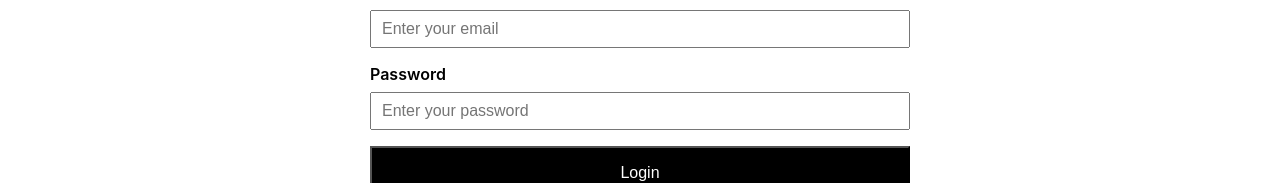
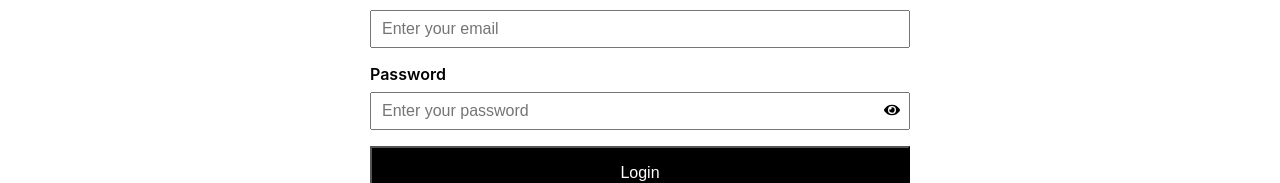
Before and after one commit to Yasindev46/hotelbooking, a React (Create React App) app: page /login in a window 1280 px wide. Shown: the part 143-326 px from the top of the page. Built offline with nearby package versions, Linux system fonts and the light colour scheme.

Commit message:
notification for incorrect password added

```diff
--- a/src/features/auth.js
+++ b/src/features/auth.js
@@ -43,7 +43,7 @@ export const loginUser=createAsyncThunk("auth/login",async(userData,thunkApi)=>{
         const data =await res.json();
         localStorage.setItem("user",JSON.stringify(data))
         return data;
-    } catch (error) {
+      } catch (error) {
         return thunkApi.rejectWithValue(error.message);
     }
 })
@@ -112,7 +112,7 @@ export const authSlice = createSlice({
       .addCase(loginUser.rejected,(state,action)=>{
         state.isError = true;
         state.isSuccess = false;
-        state.message = action.payload;
+        state.message = "Email or Password is incorrect";
       })
       .addCase(logoutUser.pending,(state,action)=>{
         state.isLoading=true
--- a/src/pages/Login/Login.jsx
+++ b/src/pages/Login/Login.jsx
@@ -2,11 +2,12 @@ import React,{useEffect, useState} from 'react';
 import { useSelector,useDispatch } from 'react-redux';
 import { loginUser,reset } from '../../features/auth';
 import { useNavigate } from 'react-router-dom';
+import { FaEye, FaEyeSlash } from 'react-icons/fa';
 
 const Login = () => {
   const dispatch=useDispatch()
   const navigate=useNavigate()
-  const {user,isSuccess} =useSelector((state) => state.auth);
+  const {user,isSuccess,message} =useSelector((state) => state.auth);
 
   const [formData,setFormData]=useState({
       email:"",
@@ -16,12 +17,13 @@ const Login = () => {
     const{email,password}=formData
 
     const handleChange=(e)=>{
+      dispatch(reset())
       setFormData((prevState)=>({
         ...prevState,
         [e.target.name]:e.target.value
       }))
     }
-
+  const [showPassword, setShowPassword] = useState(false);
     const handleSubmit=(e)=>{
       e.preventDefault();
       const datatoSubmit={ email, password }
@@ -35,6 +37,18 @@ const Login = () => {
     },[dispatch,isSuccess,user,navigate])
   return (
     <div className='login-container'>
+      {message && (
+        <div style={{
+          background: "#ffdddd",
+          color: "#d8000c",
+          padding: "10px",
+          textAlign: "center",
+          marginBottom: "15px",
+          borderRadius: "5px"
+        }}>{console.log("message===>",message)}
+          {message}
+        </div>
+      )}
       <h1 className='text-center'>Login</h1>
       <div className='form-wrapper'>
         <form action="" onSubmit={handleSubmit}>
@@ -42,9 +56,30 @@ const Login = () => {
             <label htmlFor="name">Email</label>
             <input type="text" placeholder='Enter your email' name='email' value={email} onChange={handleChange} />
           </div>
-          <div className="input-group">
+          {/* <div className="input-group">
             <label htmlFor="name">Password</label>
-            <input type="text" placeholder='Enter your password' name='password' value={password} onChange={handleChange} />
+            <input type="password" placeholder='Enter your password' name='password' value={password} onChange={handleChange} />
+          </div> */}
+          <div className="input-group" style={{ position: "relative" }}>
+            <label htmlFor="name">Password</label>
+            <input
+              type={showPassword ? "text" : "password"}
+              placeholder='Enter your password'
+              name='password'
+              value={password}
+              onChange={handleChange}
+            />
+            <span
+              style={{
+                position: "absolute",
+                right: "10px",
+                top: "38px",
+                cursor: "pointer"
+              }}
+              onClick={() => setShowPassword((prev) => !prev)}
+            >
+              {showPassword ? <FaEyeSlash /> : <FaEye />}
+            </span>
           </div>
           <button type='submit'>Login</button>
         </form>
```
